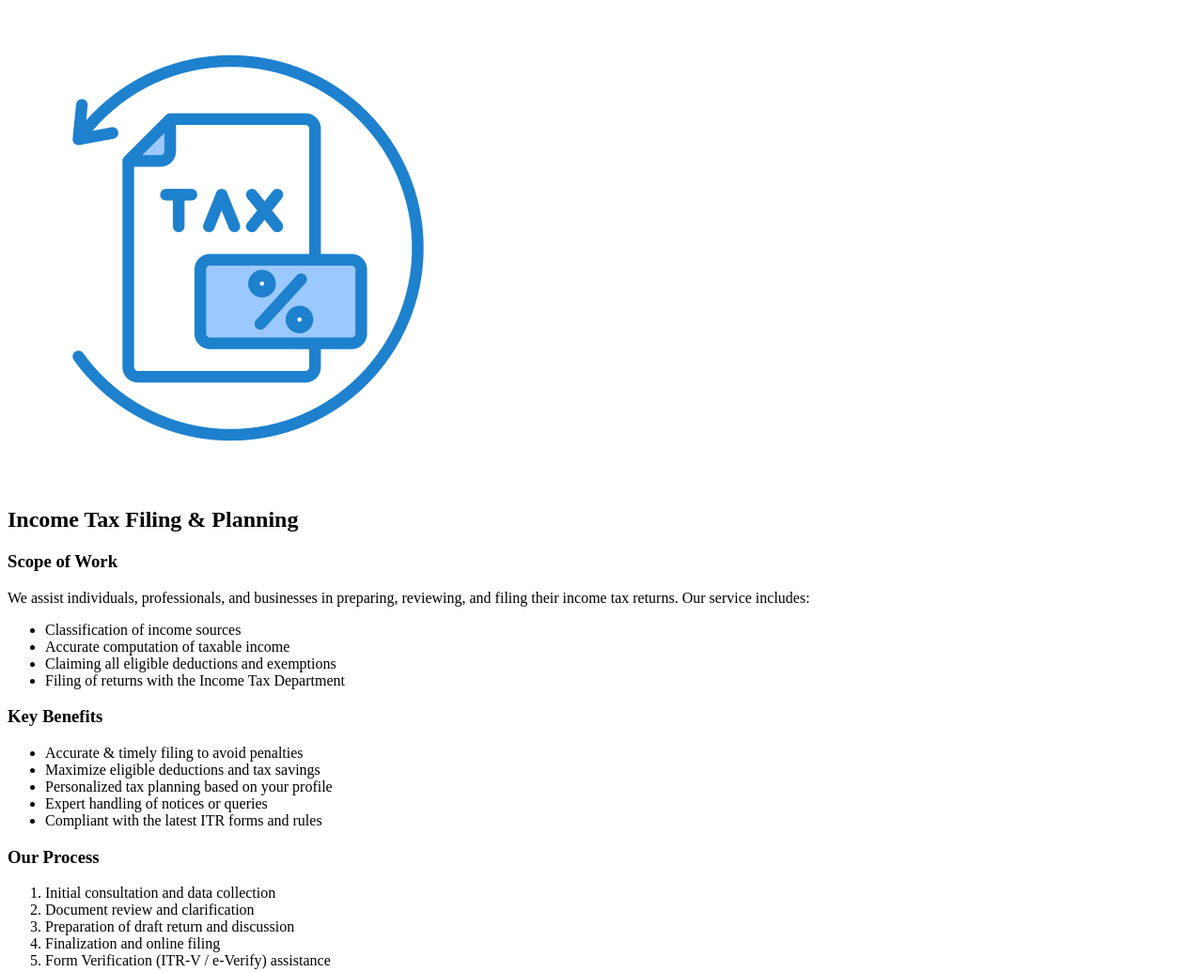
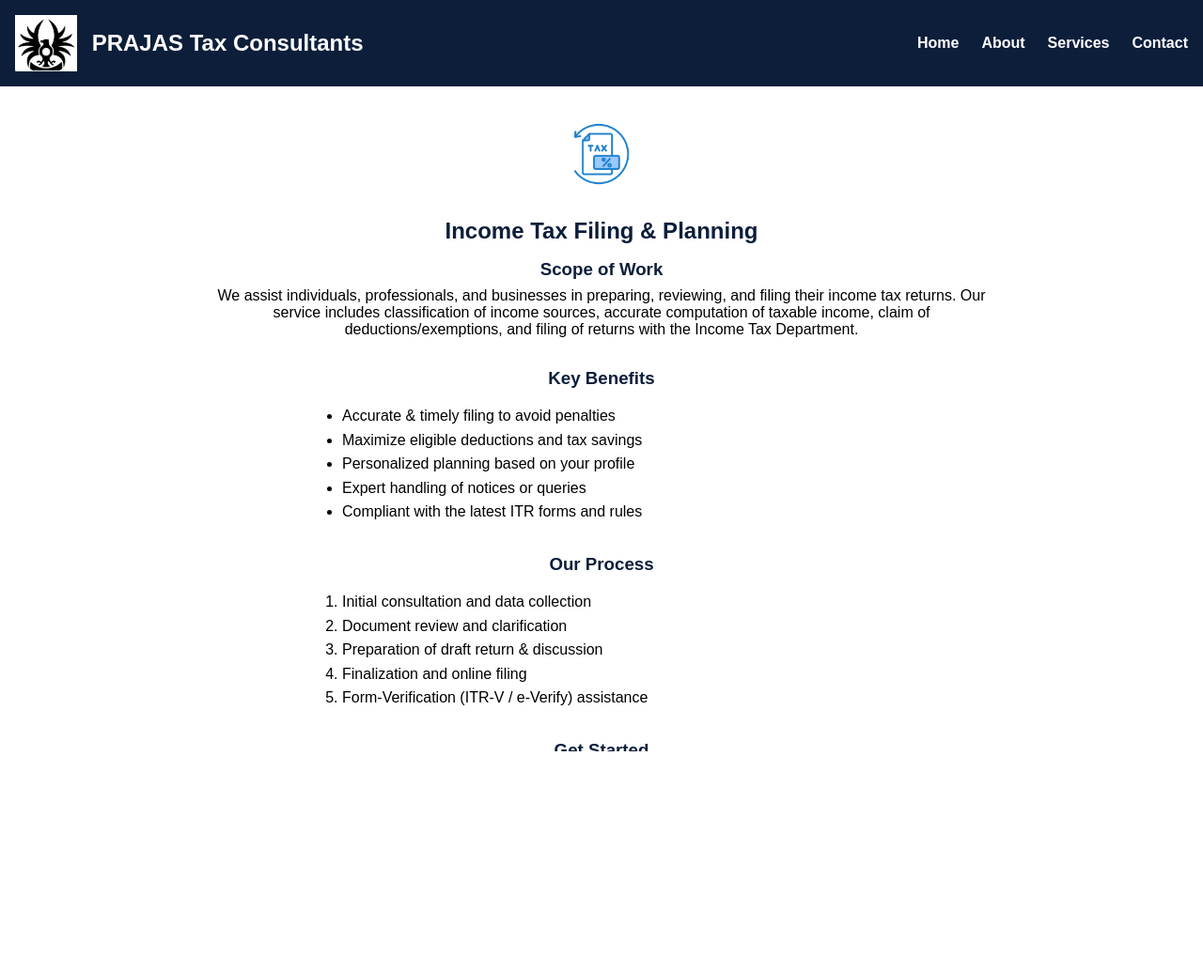
Before and after one commit to CA-Prasanna-Sakthivel/PRAJAS_Tax_Consultants, a plain HTML site: page services/income-tax.html in a window 1280 px wide. Shown: the top 1035 px of the page at 94% size. After the commit the page ends 800 px from the top, so only its background shows below. Drawn offline with Linux system fonts and the light colour scheme.

Commit message:
Update income-tax.html

```diff
--- a/services/income-tax.html
+++ b/services/income-tax.html
@@ -1,3 +1,68 @@
+<!DOCTYPE html>
+<html lang="en">
+<head>
+  <meta charset="UTF-8" />
+  <meta name="viewport" content="width=device-width, initial-scale=1.0"/>
+  <title>Income Tax Filing & Planning | PRAJAS Tax Consultants</title>
+  <link rel="stylesheet" href="../style.css" />
+  <style>
+    .service-detail {
+      padding: 2rem;
+      max-width: 900px;
+      margin: auto;
+    }
+
+    .service-detail h2 {
+      color: #0c1e3a;
+      margin-bottom: 1rem;
+    }
+
+    .service-detail img {
+      height: 80px;
+      margin-bottom: 1.5rem;
+    }
+
+    .service-section {
+      margin-bottom: 2rem;
+    }
+
+    .service-section h3 {
+      color: #0c1e3a;
+      margin-bottom: 0.5rem;
+    }
+
+    .cta-button {
+      display: inline-block;
+      background-color: #0c1e3a;
+      color: white;
+      padding: 0.75rem 1.5rem;
+      border-radius: 5px;
+      font-weight: bold;
+      text-decoration: none;
+      transition: background 0.3s ease;
+    }
+
+    .cta-button:hover {
+      background-color: #103a65;
+    }
+  </style>
+</head>
+<body>
+  <header>
+    <div class="logo-container">
+      <img src="../assets/logo.png" alt="PRAJAS Logo" />
+      <h1>PRAJAS Tax Consultants</h1>
+    </div>
+    <nav>
+      <ul>
+        <li><a href="../index.html">Home</a></li>
+        <li><a href="../about.html">About</a></li>
+        <li><a href="../services.html">Services</a></li>
+        <li><a href="../contact.html">Contact</a></li>
+      </ul>
+    </nav>
+  </header>
+
   <main class="service-detail">
     <img src="../assets/income-tax.png" alt="Income Tax Icon" />
 
@@ -6,14 +71,8 @@
     <div class="service-section">
       <h3>Scope of Work</h3>
       <p>
-      We assist individuals, professionals, and businesses in preparing, reviewing, and filing their income tax returns. Our service includes:
+        We assist individuals, professionals, and businesses in preparing, reviewing, and filing their income tax returns. Our service includes classification of income sources, accurate computation of taxable income, claim of deductions/exemptions, and filing of returns with the Income Tax Department.
       </p>
-    <ul>
-      <li>Classification of income sources</li>
-      <li>Accurate computation of taxable income</li>
-      <li>Claiming all eligible deductions and exemptions</li>
-      <li>Filing of returns with the Income Tax Department</li>
-    </ul>
     </div>
 
     <div class="service-section">
@@ -21,7 +80,7 @@
       <ul>
         <li>Accurate & timely filing to avoid penalties</li>
         <li>Maximize eligible deductions and tax savings</li>
-      <li>Personalized tax planning based on your profile</li>
+        <li>Personalized planning based on your profile</li>
         <li>Expert handling of notices or queries</li>
         <li>Compliant with the latest ITR forms and rules</li>
       </ul>
@@ -32,9 +91,9 @@
       <ol>
         <li>Initial consultation and data collection</li>
         <li>Document review and clarification</li>
-      <li>Preparation of draft return and discussion</li>
+        <li>Preparation of draft return & discussion</li>
         <li>Finalization and online filing</li>
-      <li>Form Verification (ITR-V / e-Verify) assistance</li>
+        <li>Form-Verification (ITR-V / e-Verify) assistance</li>
       </ol>
     </div>
 
@@ -44,3 +103,9 @@
       <a href="../contact.html" class="cta-button">Request a Consultation</a>
     </div>
   </main>
+
+  <footer>
+    <p>&copy; 2025 PRAJAS Tax Consultants | All Rights Reserved</p>
+  </footer>
+</body>
+</html>
```
Lines whose indentation alone changed are shown as unchanged.
